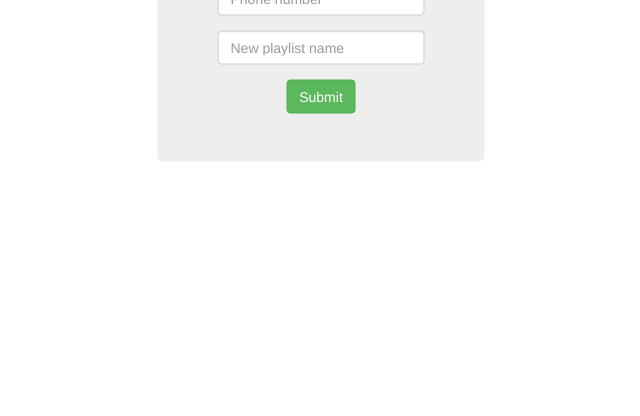
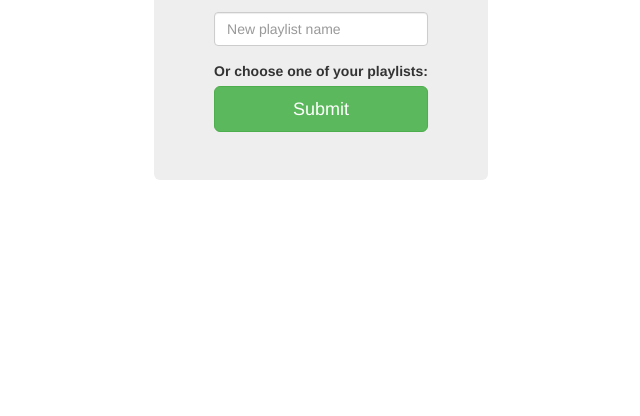
Before and after one commit to mkrum/Jamocracy, a website: page public/info.html in a window 1280 px wide. Shown: the part 384-800 px from the top of the page, without its empty margins (319-959 px from the left). Drawn offline with nearby package versions, Linux system fonts and the light colour scheme.

Commit message:
working on adding songs

```diff
--- a/public/info.html
+++ b/public/info.html
@@ -9,7 +9,7 @@
 	<body>
 		<div class="container">
 			<div class="jumbotron">
-				<form action="/callback" method="post">
+				<form action="/callback" method="post" class="form-signin">
 					<h2 class="form-signin-heading">Jamocracy</h2>
 					<div class="form-group">
 							<input type="text" class="form-control" name="phoneNumber" placeholder="Phone number">
@@ -18,8 +18,9 @@
 							<input type="text" class="form-control" name="playlistName" placeholder="New playlist name">
 					</div>
 					<div id="radios">
+						<label>Or choose one of your playlists:</label>
 					</div>
-					<button type="submit" class="btn btn-success">Submit</button>
+					<button type="submit" class="btn btn-lg btn-success btn-block">Submit</button>
 				</form>
 			</div>
 		</div>
@@ -28,6 +29,9 @@
 <script>
 	$.getJSON( "/playlists", function( playlists ) {
 		console.log(playlists);
+		if(playlist.length === 0){
+			$("#radios").remove();
+		}
 		for(var i = 0; i < playlists.length; i++){
 			var radioButton = $("
 				<div class='radio'>\
--- a/public/style.css
+++ b/public/style.css
@@ -12,7 +12,6 @@ html, body{
 }*/
 body{
   margin: auto;
-  text-align: center;
 }
 .container{
   height: 100%;
```
